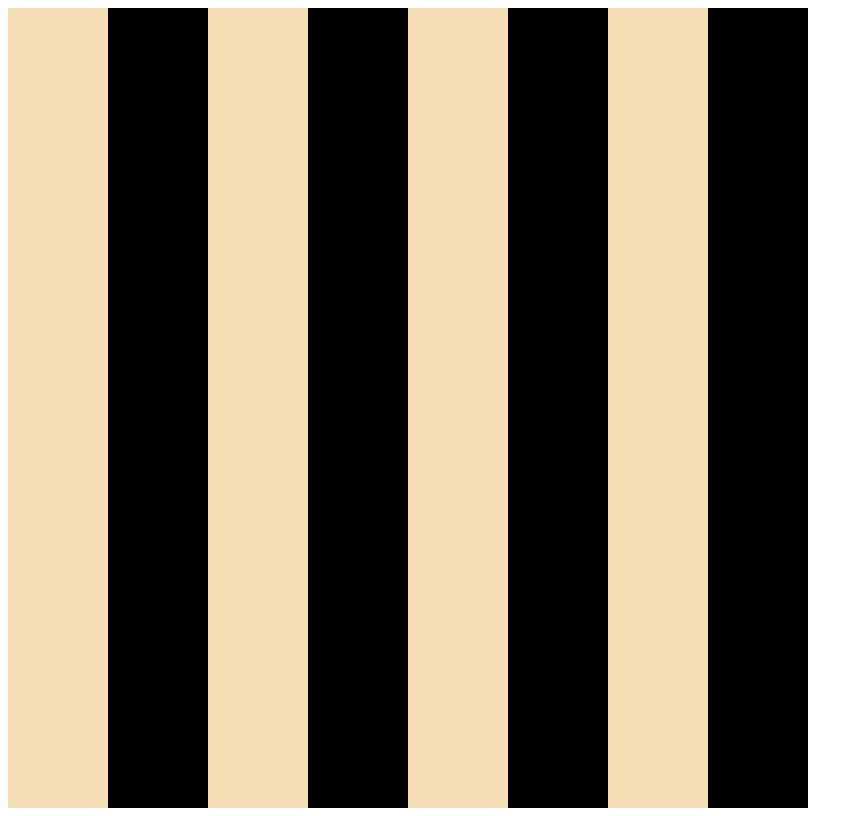
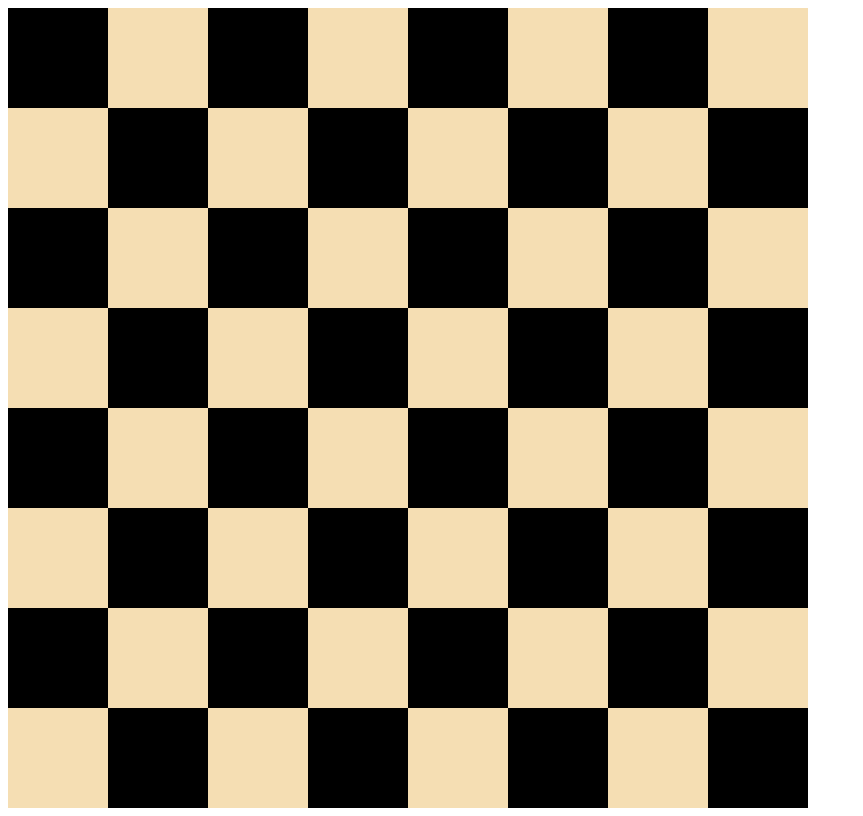
Before and after one commit to IlyaOvanesovJava60/chess-board, a plain HTML site: page index.html in a window 1280 px wide. Shown: the whole page, without its empty margins (0-863 px from the left). Drawn offline with Linux system fonts and the light colour scheme.

Commit message:
chess board complete

```diff
--- a/css/styles.css
+++ b/css/styles.css
@@ -1,18 +1,28 @@
+
 .container {
     display: flex;
     flex-wrap: wrap;
     height: 800px;
     width: 800px;
 }
+.row {
+    display: flex;
+    flex-wrap: wrap;
+    flex-direction: row;
+}
 .box {
     width: 100px;
     height: 100px;
-
 }
-
-.container div:nth-child(odd) {
+.odd div:nth-child(odd) {
+    background-color: black;
+}
+.odd div:nth-child(even) {
     background-color: wheat;
 }
-.container div:nth-child(even) {
+.even div:nth-child(odd) {
+    background-color: wheat;
+}
+.even div:nth-child(even) {
     background-color: black;
 }
--- a/index.html
+++ b/index.html
@@ -8,6 +8,7 @@
 </head>
 <body>
 <div class="container">
+    <div class="row odd">
         <div class="box"></div>
         <div class="box"></div>
         <div class="box"></div>
@@ -16,6 +17,8 @@
         <div class="box"></div>
         <div class="box"></div>
         <div class="box"></div>
+    </div>
+    <div class="row even">
         <div class="box"></div>
         <div class="box"></div>
         <div class="box"></div>
@@ -24,6 +27,8 @@
         <div class="box"></div>
         <div class="box"></div>
         <div class="box"></div>
+    </div>
+    <div class="row odd">
         <div class="box"></div>
         <div class="box"></div>
         <div class="box"></div>
@@ -32,6 +37,8 @@
         <div class="box"></div>
         <div class="box"></div>
         <div class="box"></div>
+    </div>
+    <div class="row even">
         <div class="box"></div>
         <div class="box"></div>
         <div class="box"></div>
@@ -40,6 +47,8 @@
         <div class="box"></div>
         <div class="box"></div>
         <div class="box"></div>
+    </div>
+    <div class="row odd">
         <div class="box"></div>
         <div class="box"></div>
         <div class="box"></div>
@@ -48,6 +57,8 @@
         <div class="box"></div>
         <div class="box"></div>
         <div class="box"></div>
+    </div>
+    <div class="row even">
         <div class="box"></div>
         <div class="box"></div>
         <div class="box"></div>
@@ -56,6 +67,8 @@
         <div class="box"></div>
         <div class="box"></div>
         <div class="box"></div>
+    </div>
+    <div class="row odd">
         <div class="box"></div>
         <div class="box"></div>
         <div class="box"></div>
@@ -64,6 +77,8 @@
         <div class="box"></div>
         <div class="box"></div>
         <div class="box"></div>
+    </div>
+    <div class="row even">
         <div class="box"></div>
         <div class="box"></div>
         <div class="box"></div>
@@ -74,5 +89,6 @@
         <div class="box"></div>
     </div>
 </div>
+</div>
 </body>
 </html>
```
